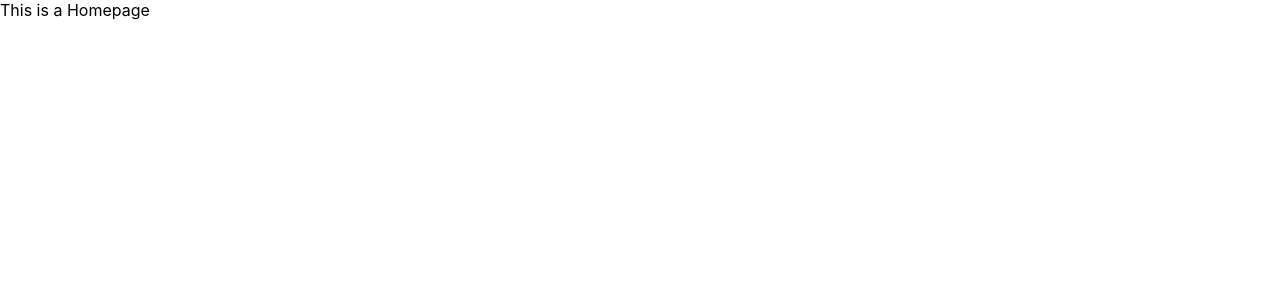
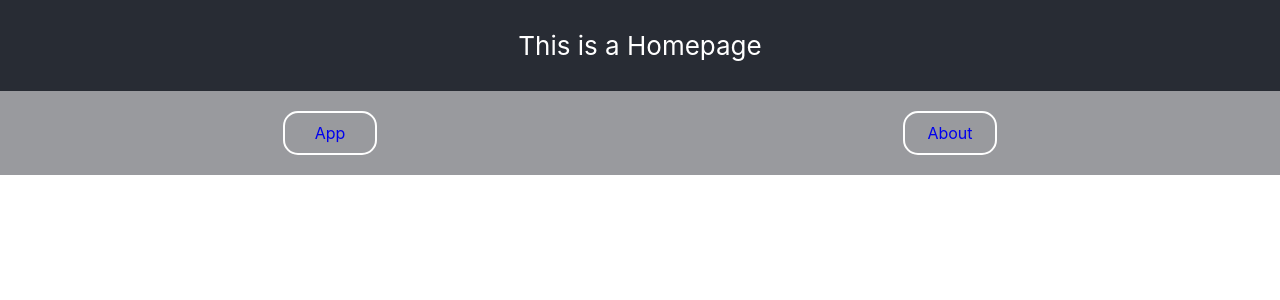
Before and after one commit to VeronicaSjoquist/assignmentveronica, a React (Create React App) app: page /home in a window 1280 px wide. Shown: the top 300 px of the page. Built offline with nearby package versions, Linux system fonts and the light colour scheme.

Commit message:
Basic styling

```diff
--- a/src/App.css
+++ b/src/App.css
@@ -1,14 +1,44 @@
 .App {
-  text-align: center;
-}
-
-.App-header {
   background-color: #282c34;
   min-height: 100vh;
   display: flex;
   flex-direction: column;
-  align-items: center;
+}
+
+.FpHeader {
+  color: white;
+  font-size: calc(30px + 2vmin);
+  text-align: center;
+  padding: 50px;
+  border-bottom: 4px solid white;
+}
+
+header {
+  background-color: #282c34;
+  display: flex;
   justify-content: center;
+  color: white;
   font-size: calc(10px + 2vmin);
-  color: white;
+  padding: 30px;
 }
+
+nav {
+    background-color: #282c3479;
+    display: flex;
+    justify-content: space-around;
+    color: white;
+    padding: 20px;
+}
+
+a {
+  text-decoration: none;
+  border: 2px solid white;
+  border-radius: 15px;
+  padding: 10px;
+  width: 70px;
+  text-align: center;
+}
+
+a:visited {
+    color: white;
+}
--- a/src/App.js
+++ b/src/App.js
@@ -5,12 +5,11 @@ import { Link } from "react-router-dom";
 function App() {
   return (
     <div className="App">
-      <header className="App-header">
-        <nav>
-          <Link to="/home">Home</Link>
-          <Link to="/about">About</Link>
-        </nav>
-      </header>
+      <div className="FpHeader">Welcome to my site!</div>
+      <nav>
+        <Link to="/home">Home</Link>
+        <Link to="/about">About</Link>
+      </nav>
     </div>
   );
 }
--- a/src/routes/About.jsx
+++ b/src/routes/About.jsx
@@ -1,8 +1,15 @@
 import React from "react";
+import { Link } from "react-router-dom";
 
 const About = () => {
     return(
-        <div>This is an Aboutpage</div>
+        <div>
+            <header>This is an Aboutpage</header>
+            <nav>
+                <Link to="../../">App</Link>
+                <Link to="../home">Home</Link>
+            </nav>
+        </div>
     )
 }
 
--- a/src/routes/Home.jsx
+++ b/src/routes/Home.jsx
@@ -1,8 +1,15 @@
 import React from "react";
+import { Link } from "react-router-dom";
 
 const Home = () => {
     return(
-        <div>This is a Homepage</div>
+        <div>
+            <header>This is a Homepage</header>
+            <nav>
+                <Link to="../../">App</Link>
+                <Link to="../about">About</Link>
+            </nav>
+        </div>
     )
 }
 
```
